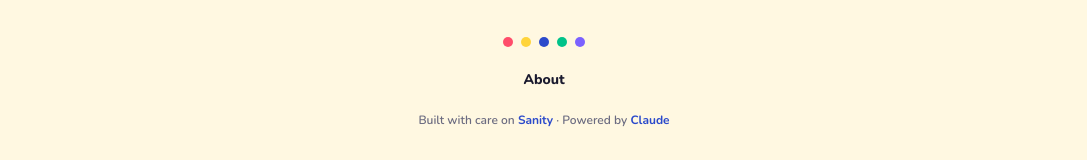
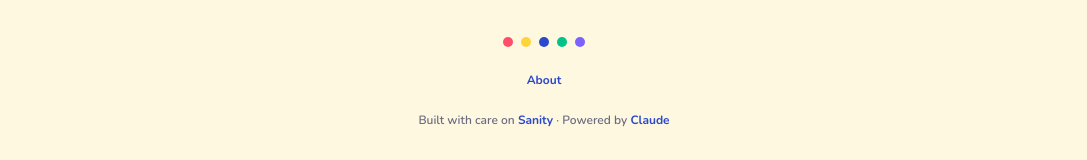
Before and after one commit to stuartwainstock/design-thinking, a Next.js app in the folder web/: page / in a window 1280 px wide. Shown: the part 630-790 px from the top of the page, without its empty margins (96-1183 px from the left). Built offline with nearby package versions, Linux system fonts and the light colour scheme; no server answers.

Commit message:
style(web): match footer About link to Sanity/Claude link styles
Use the same text-brand / hover:text-brand-muted / font-bold / text-xs
treatment as the other footer links so all three are visually consistent.

```diff
--- a/web/src/app/layout.tsx
+++ b/web/src/app/layout.tsx
@@ -96,7 +96,7 @@ export default async function RootLayout({
             <nav aria-label="Footer">
               <Link
                 href="/about"
-                className="text-foreground hover:text-brand text-sm font-extrabold transition-colors"
+                className="text-brand hover:text-brand-muted text-xs font-bold transition-colors"
               >
                 About
               </Link>
```
